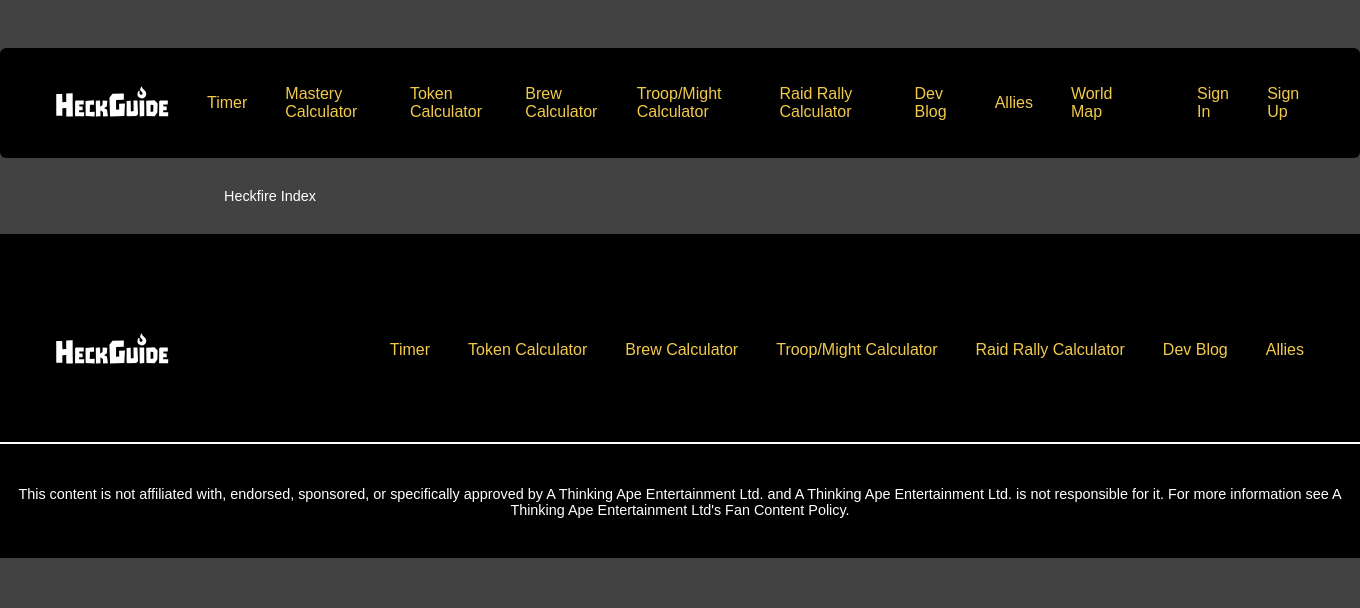
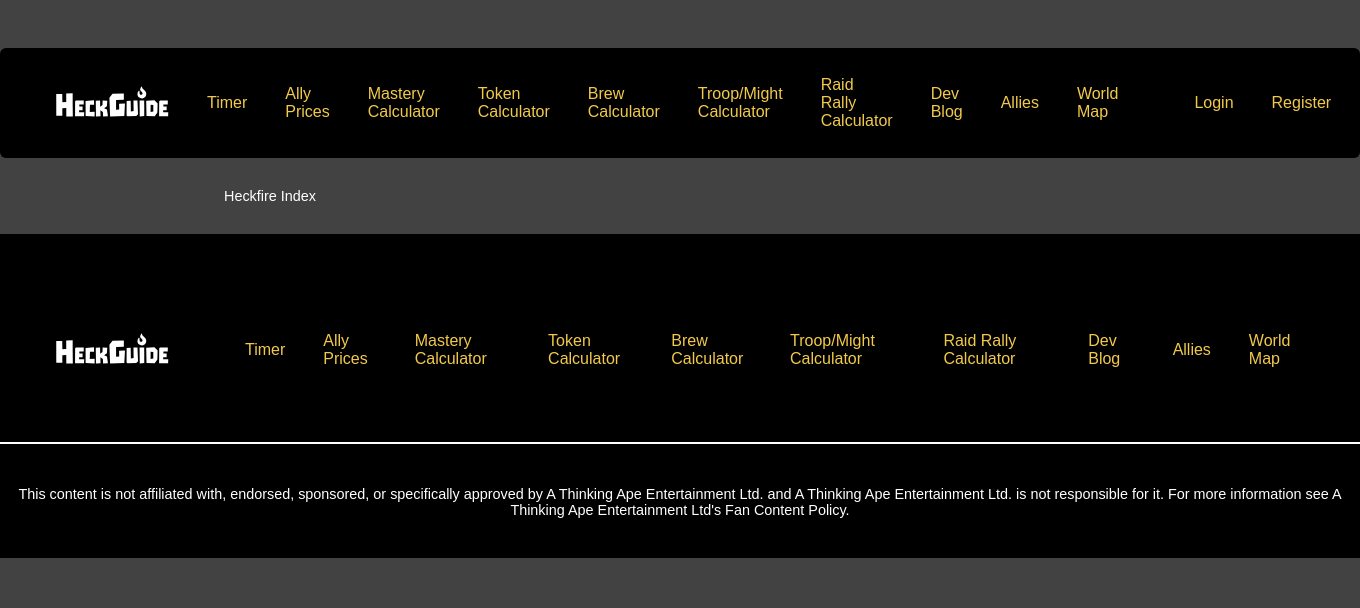
Before and after one commit to kevincornish/HeckGuide, a Django app: page / in a window 1360 px wide. Shown: the top 608 px of the page. Run offline with Django 3.2, Linux system fonts and the light colour scheme; some libraries are stand-ins or nearby versions.

Commit message:
added common ally price list

```diff
--- a/home/urls.py
+++ b/home/urls.py
@@ -4,6 +4,7 @@ from django.urls import path
 urlpatterns = [
     path('', views.Index, name='homepage'),
     path('Timer/', views.Timer, name='timer'),
+    path('Prices/', views.Prices, name='prices'),
     path('Account/', views.Account, name='account'),
     path('Token-Calculator/', views.TokenCalculatorView, name='TokenCalculator'),
     path('Brew-Calculator/', views.BrewCalculatorView, name='BrewCalculator'),
--- a/home/views.py
+++ b/home/views.py
@@ -1,6 +1,6 @@
 from django.shortcuts import render
 from django.contrib.auth.decorators import login_required
-
+from django.conf import settings
 from .forms import TokenCalculatorForm, BrewCalculatorForm, TroopMightForm, RallyCalculatorForm, MasteryCalculatorForm
 
 def Index(request):
@@ -8,6 +8,9 @@ def Index(request):
 
 def Timer(request):
     return render(request, "timer.html")
+
+def Prices(request):
+    return render(request, "prices.html", {'prices_1': settings.PRICES_1, 'prices_2': settings.PRICES_2, 'prices_3': settings.PRICES_3, 'prices_4': settings.PRICES_4, 'prices_5': settings.PRICES_5})
 
 @login_required
 def Account(request):
--- a/templates/base.html
+++ b/templates/base.html
@@ -26,6 +26,9 @@
             <a href="{% url 'timer' %}">Timer</a>
           </li>
           <li>
+            <a href="{% url 'prices' %}">Ally Prices</a>
+          </li>
+          <li>
             <a href="{% url 'MasteryCalculator' %}">Mastery Calculator</a>
           </li>
           <li>
@@ -49,10 +52,10 @@
         <ul>
           {% if user.is_authenticated %}
           <li><a href="{% url 'account' %}">{{ user.username }}</a></li>
-          <li><a href="{% url 'account_logout' %}">Sign Out</a></li>
+          <li><a href="{% url 'account_logout' %}">Logout</a></li>
           {% else %}
-          <li><a href="{% url 'account_login' %}">Sign In</a></li>
-          <li><a href="{% url 'account_signup' %}">Sign Up</a></li>
+          <li><a href="{% url 'account_login' %}">Login</a></li>
+          <li><a href="{% url 'account_signup' %}">Register</a></li>
           {% endif %}
           {% if user.is_staff %}
           <li><a href="{% url 'admin:index' %}">Admin</a></li>
@@ -99,6 +102,12 @@
             <a href="{% url 'timer' %}">Timer</a>
           </li>
           <li>
+            <a href="{% url 'prices' %}">Ally Prices</a>
+          </li>
+          <li>
+            <a href="{% url 'MasteryCalculator' %}">Mastery Calculator</a>
+          </li>
+          <li>
             <a href="{% url 'TokenCalculator' %}">Token Calculator</a>
           </li>
           <li>
@@ -116,6 +125,9 @@
           <li>
             <a href="{% url 'allies' %}">Allies</a>
           </li>
+          <li>
+            <a href="{% url 'world' %}">World Map</a>
+          </li>
         </ul>
       </nav>
       <p>This content is not affiliated with, endorsed, sponsored, or specifically approved by A Thinking Ape
```
Also changed, not shown: heckguide/settings.py (+10 -0 lines), templates/prices.html (added, +35 -0 lines).
